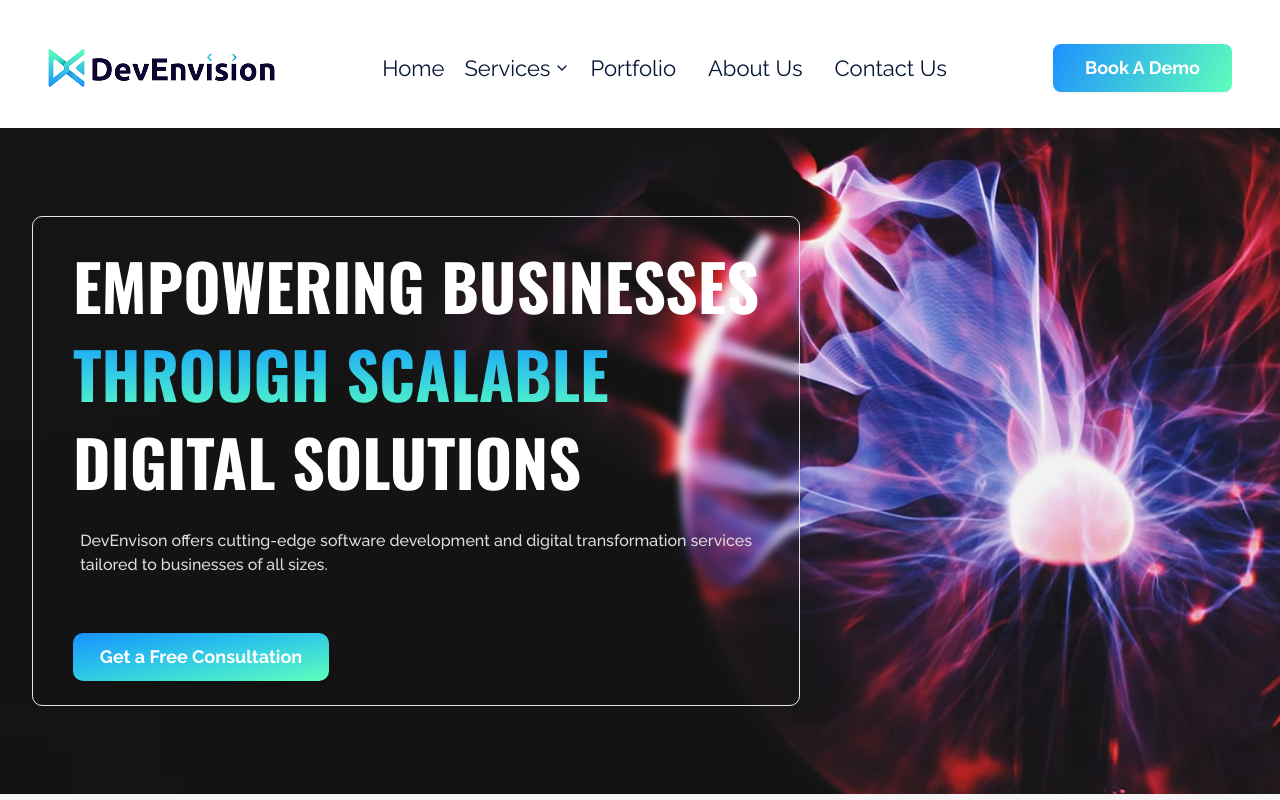
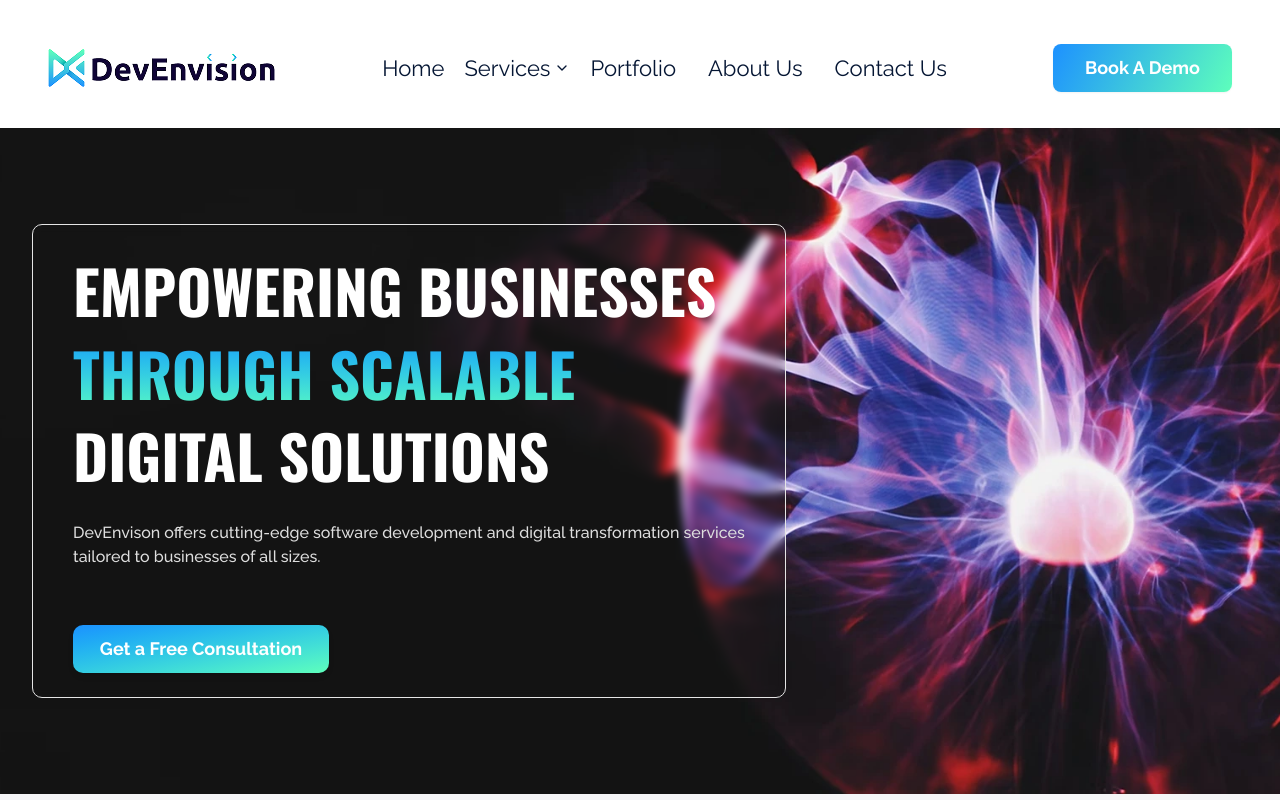
Before and after one commit to abdulwaheed-apk/devenvision, a Next.js app: page / in a window 1280 px wide. Shown: the top 800 px of the page. Built offline with nearby package versions, Linux system fonts and the light colour scheme.

Commit message:
style: ui enhancements

```diff
--- a/src/components/landing/hero-section.tsx
+++ b/src/components/landing/hero-section.tsx
@@ -22,7 +22,7 @@ export function HeroSection() {
             <div className="relative z-10 h-full flex items-start justify-center">
                 <div className="max-w-7xl w-full mx-auto px-2 sm:px-6 lg:px-8 text-center h-full flex items-center justify-start">
                     <Card className='rounded-lg w-auto my-auto text-start py-6 px-6 sm:px-10 stroke bg-transparent backdrop-blur-xs stroke-[#5B5B5B] shadow-none gap-4 sm:gap-6'>
-                        <h1 className="text-white text-3xl sm:text-5xl md:text-6xl lg:text-[64px] font-heading font-bold leading-snug uppercase">
+                        <h1 className="text-white text-3xl sm:text-5xl lg:text-6xl font-heading font-bold leading-snug uppercase">
                             Empowering Businesses
                             <br />
                             <GradientSpan>
--- a/src/components/landing/menu.tsx
+++ b/src/components/landing/menu.tsx
@@ -19,7 +19,7 @@ function ServicesMegaMenu() {
   const [activeService, setActiveService] = useState<Service | null>(services.find(s => s.sub) || null);
 
   return (
-    <div className="absolute top-full left-0 mt-6 w-auto">
+    <div className="absolute top-full left-0 mt-12 w-auto">
       <div className="bg-[#f2f4f7] rounded-lg border border-transparent overflow-hidden">
         <div className="flex">
           {/* Left Panel: List of all services */}
--- a/src/components/landing/what-we-do.tsx
+++ b/src/components/landing/what-we-do.tsx
@@ -39,7 +39,8 @@ export function WhatWeDo() {
 
                 </div>
             </div>
-            <Card className="w-full rounded-xl p-10 grid grid-cols-1 sm:grid-cols-2 md:grid-cols-4 gap-6 shadow-2xl border-none">
+            <Card
+                className="w-full rounded-xl p-10 grid grid-cols-1 sm:grid-cols-2 md:grid-cols-4 gap-6 shadow-[0_0_60px_0_rgba(0,0,0,0.1)] border-none">
                 {stats.map(stat => (
                     <div className="text-center" key={stat.title}>
                         <p className="font-heading text-4xl sm:text-[44px] font-bold text-[#111]">{stat.value}</p>
```
